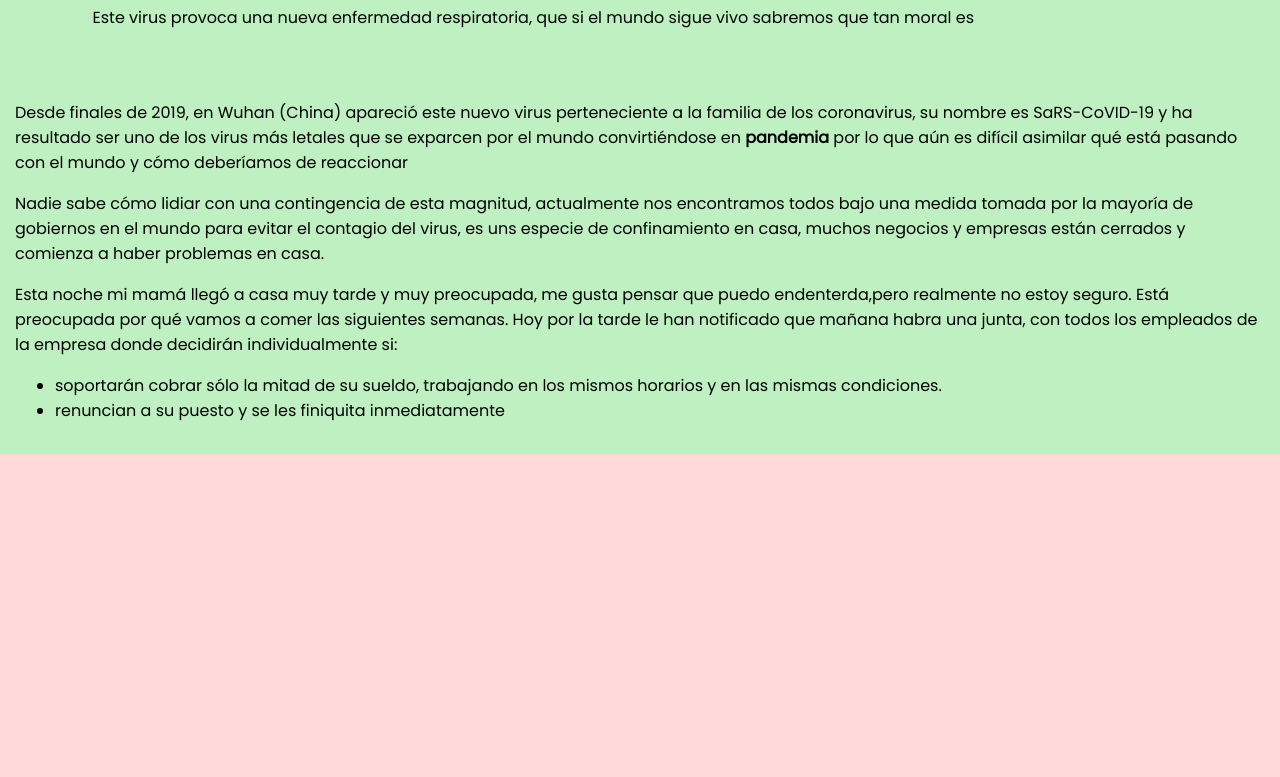
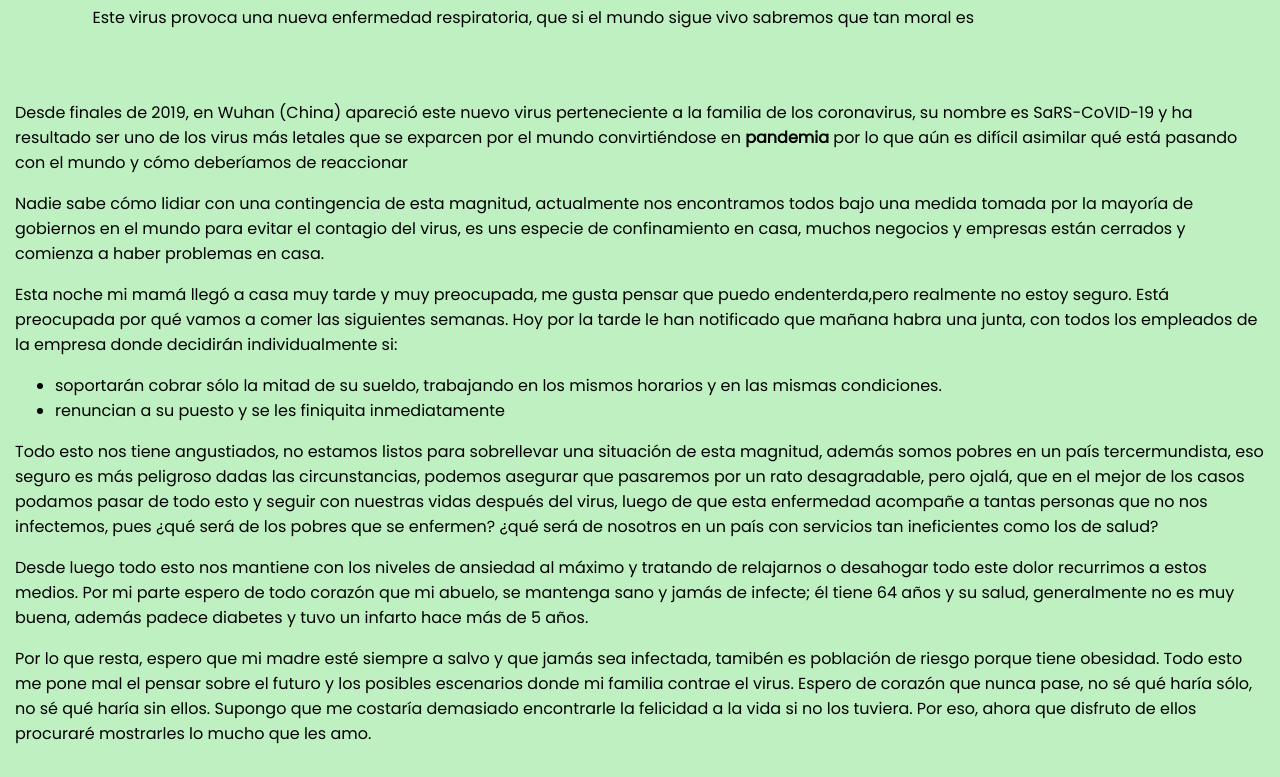
Before and after one commit to arielmerin/arielmerin, a plain HTML site: page history/history.html in a window 1280 px wide. Shown: the part 3120-3897 px from the top of the page. Before the commit the page ends 3574 px from the top, so only its background shows below. Drawn offline with nearby package versions, Linux system fonts and the light colour scheme.

Commit message:
Más información sobre coronavirus

```diff
--- a/history/css/style.css
+++ b/history/css/style.css
@@ -1,13 +1,7 @@
-/*reglas
-selectores
-declaraciones
-propiedades
-valores*/
-
-/* Selectores de etiquetas como body o header*/
 
 body{
     background: #FFD9D9;
+    margin: auto;
     font-family: 'Poppins';
     margin: 0;
     padding: 0;
@@ -68,10 +62,8 @@ h1 strong{
     margin: 0px;
     background: rgb(191, 240, 193);
     color: black;
-
 }
 
-/* Selectores descendente elememto hijo de otro*/
 body header div nav ol li a{
     color: #675353
 }
--- a/history/history.html
+++ b/history/history.html
@@ -110,7 +110,6 @@
             <p>     Esta noche mi mamá llegó a casa muy tarde y muy preocupada, me gusta pensar que puedo endenterda,pero realmente no estoy seguro. Está
                 preocupada por qué vamos a comer las siguientes semanas. Hoy por la tarde le han notificado que mañana habra una junta, con todos los empleados de la empresa
                 donde decidirán individualmente si:
-
             </p>
             <div>
                 <nav>
@@ -122,6 +121,19 @@
                     </ul>
                 </nav>
             </div>
+            <p>Todo esto nos tiene angustiados, no estamos listos para sobrellevar una situación de esta magnitud, además somos pobres en un país tercermundista, eso seguro es más peligroso
+                dadas las circunstancias, podemos asegurar que pasaremos por un rato desagradable, pero ojalá, que en el mejor de los casos podamos pasar de todo esto y seguir con nuestras vidas
+                después del virus, luego de que esta enfermedad acompañe a tantas personas que no nos infectemos, pues ¿qué será de los pobres que se enfermen? ¿qué será de nosotros en un país con servicios
+                tan ineficientes como los de salud?
+            </p>
+            <p>
+                Desde luego todo esto nos mantiene con los niveles de ansiedad al máximo y tratando de relajarnos o desahogar todo este dolor recurrimos a estos medios. Por mi parte espero de todo corazón
+                que mi abuelo, se mantenga sano y jamás de infecte; él tiene 64 años y su salud, generalmente no es muy buena, además padece diabetes y tuvo un infarto hace más de 5 años.
+            </p>
+            <p>Por lo que resta, espero que mi madre esté siempre a salvo y que jamás sea infectada, tamibén es población de riesgo porque tiene obesidad. Todo esto me pone mal el pensar sobre el futuro
+                y los posibles escenarios donde mi familia contrae el virus. Espero de corazón que nunca pase, no sé qué haría sólo, no sé qué haría sin ellos. Supongo que me costaría demasiado encontrarle
+                la felicidad a la vida si no los tuviera. Por eso, ahora que disfruto de ellos procuraré mostrarles lo mucho que les amo.
+            </p>
         </section>
     </div>
 </body>
```
